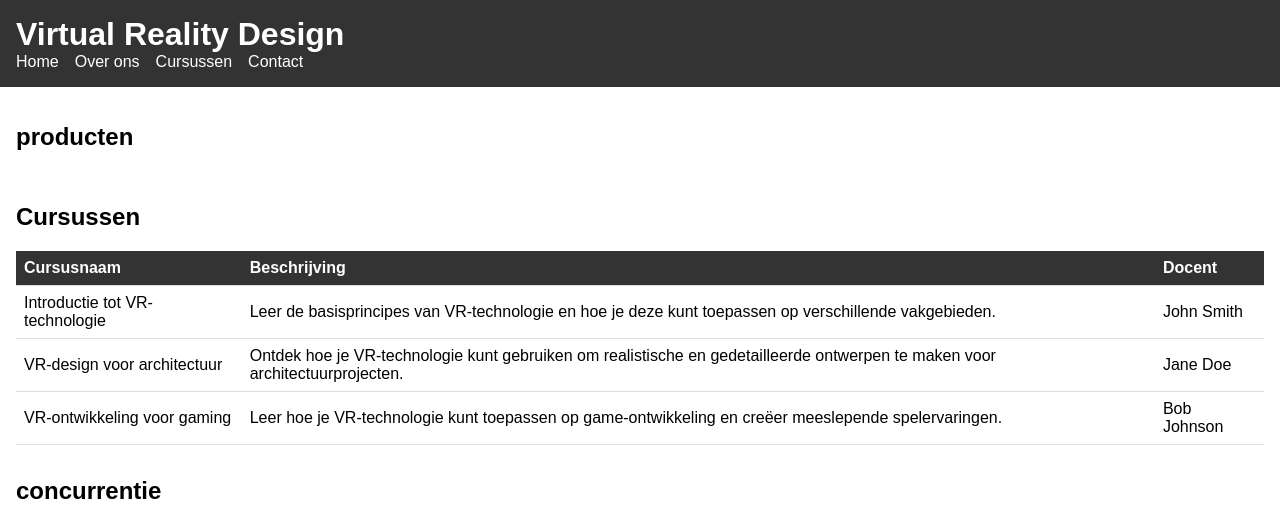
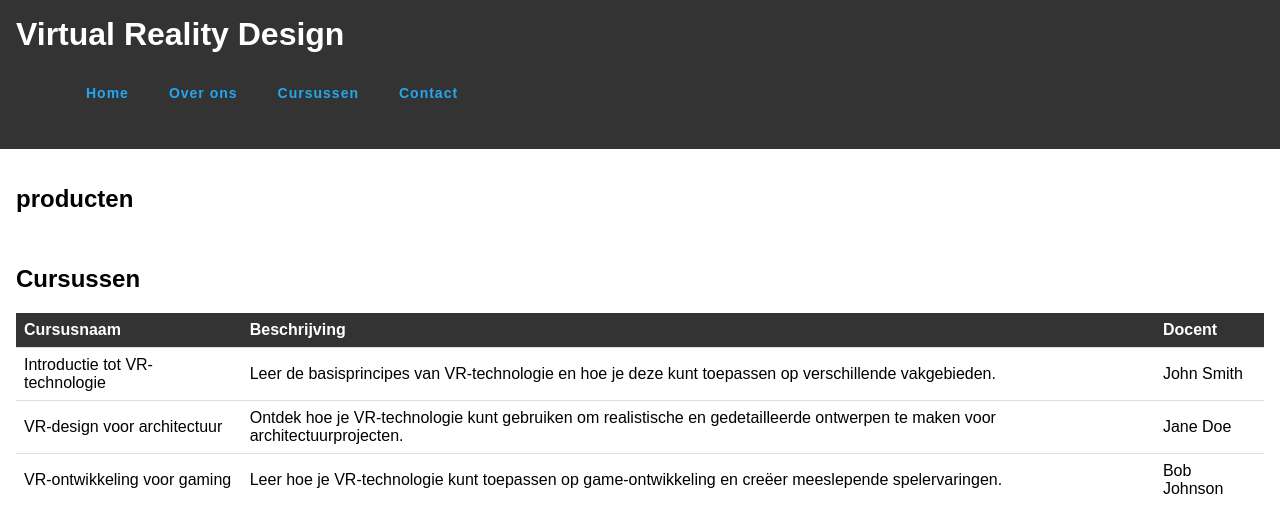
Before and after one commit to salmaazou/Project-3-p4, a PHP site: page /courses.html in a window 1280 px wide. Shown: the top 506 px of the page. Run offline with PHP 8.4, Linux system fonts and the light colour scheme.

Commit message:
added the navigation bar styling from the home page to the courses page

```diff
--- a/courses.css
+++ b/courses.css
@@ -16,6 +16,16 @@ body {
     margin: 0;
     }
 
+
+    nav {
+        display: flex;
+        justify-content: space-between;
+        align-items: center;
+        height: 80px;
+        padding: 0 50px;
+
+      }
+
       nav ul {
         list-style: none;
         margin: 0;
@@ -23,13 +33,34 @@ body {
         display: flex;
       }
 
-    nav li {
-    margin-right: 1rem;
+      nav ul li a {
+        display: block;
+        padding: 0 20px;
+        color: #22a7f0; /* lichtblauwe tekstkleur */
+        text-decoration: none;
+        font-weight: 600;
+
+        font-size: 14px;
+        letter-spacing: 1px;
+        transition: color 0.3s ease;
       }
 
-    nav a {
-    color: #fff;
-    text-decoration: none;
+      nav ul li a:hover {
+        color: #2980b9; /* donkerblauwe tekstkleur bij hover */
+      }
+
+      nav ul li:first-child {
+        margin-right: auto;
+      }
+
+
+      nav h1 {
+        margin: 0;
+        font-size: 24px;
+        font-weight: 600;
+        color: #22a7f0; /* lichtblauwe tekstkleur */
+        text-transform: uppercase;
+        letter-spacing: 2px;
       }
 
     /* Stijl voor cursustabel */
```
Lines whose indentation alone changed are shown as unchanged.
